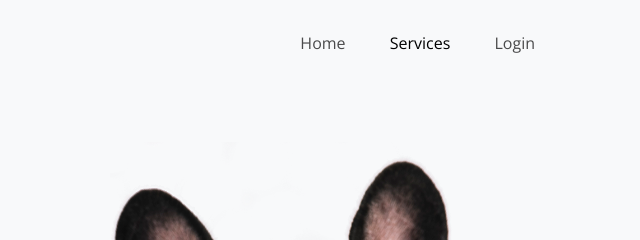
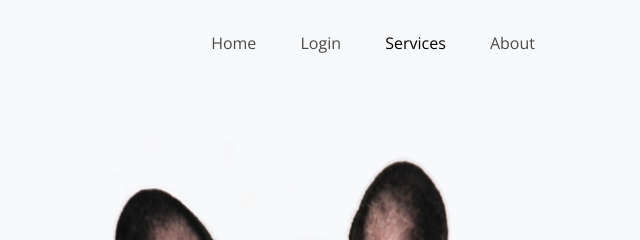
Before and after one commit to AbhinavRobinson/BubbleGumShotgun, a plain HTML site: page website/index.html in a window 1280 px wide. Shown: the top 240 px of the page, 640-1280 px from the left. Drawn offline with nearby package versions, Linux system fonts and the light colour scheme; files whose address does not match are found by name.

Commit message:
git commit

```diff
--- a/website/index.html
+++ b/website/index.html
@@ -62,8 +62,9 @@
 
               <ul class="site-menu main-menu js-clone-nav mr-auto d-none d-lg-block">
                 <li><a href="#home-section" class="nav-link">Home</a></li>
+                <li><a href="#Login" class="nav-link">Login</a></li>
                 <li><a href="#services-section" class="nav-link">Services</a></li>
-                <li><a href="#Login" class="nav-link">Login</a></li>
+                <li><a href="#About" class="nav-link">About</a></li>
               </ul>
             </nav>
           </div>
```
Also changed, not shown: 2 other files.
